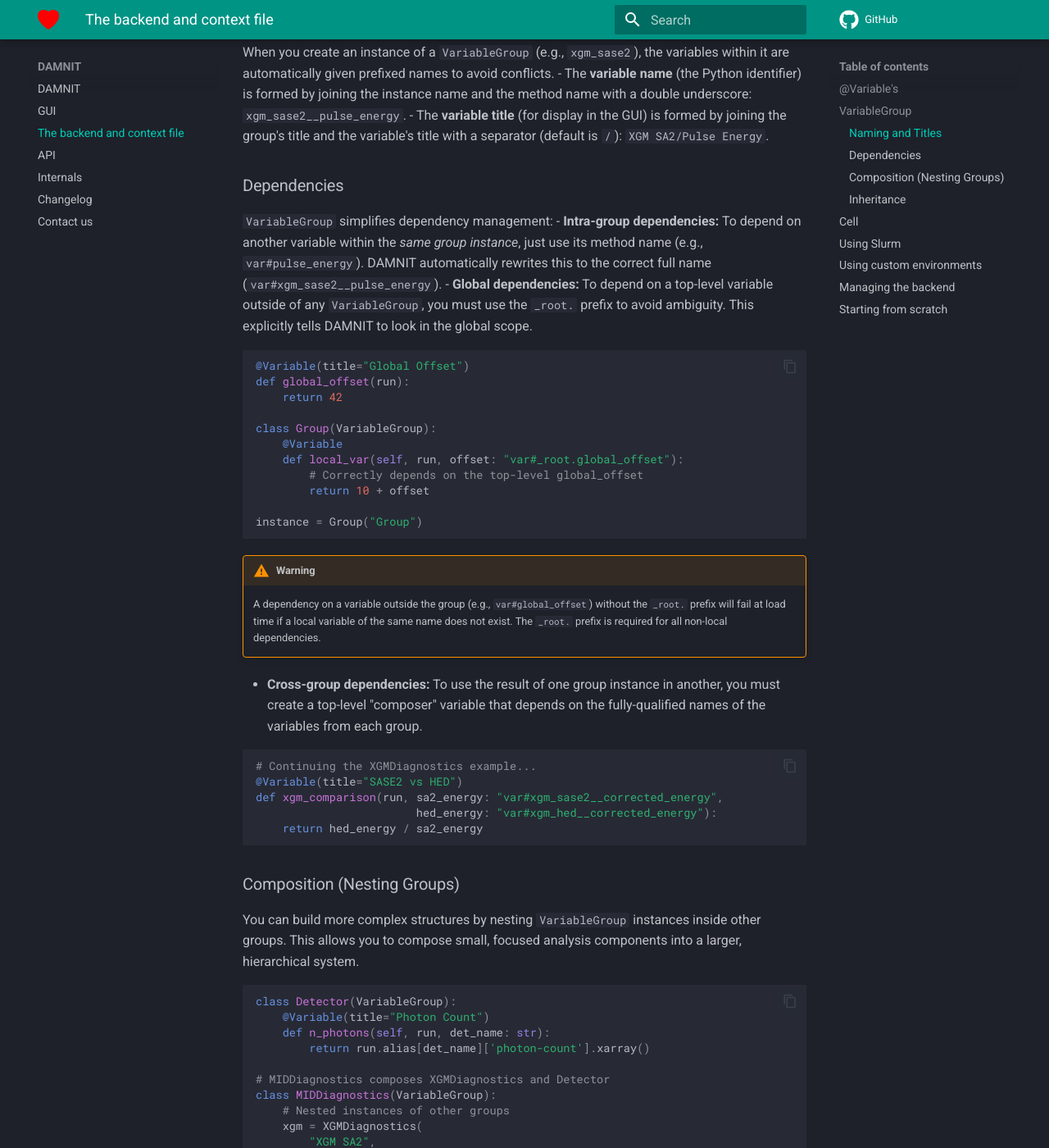
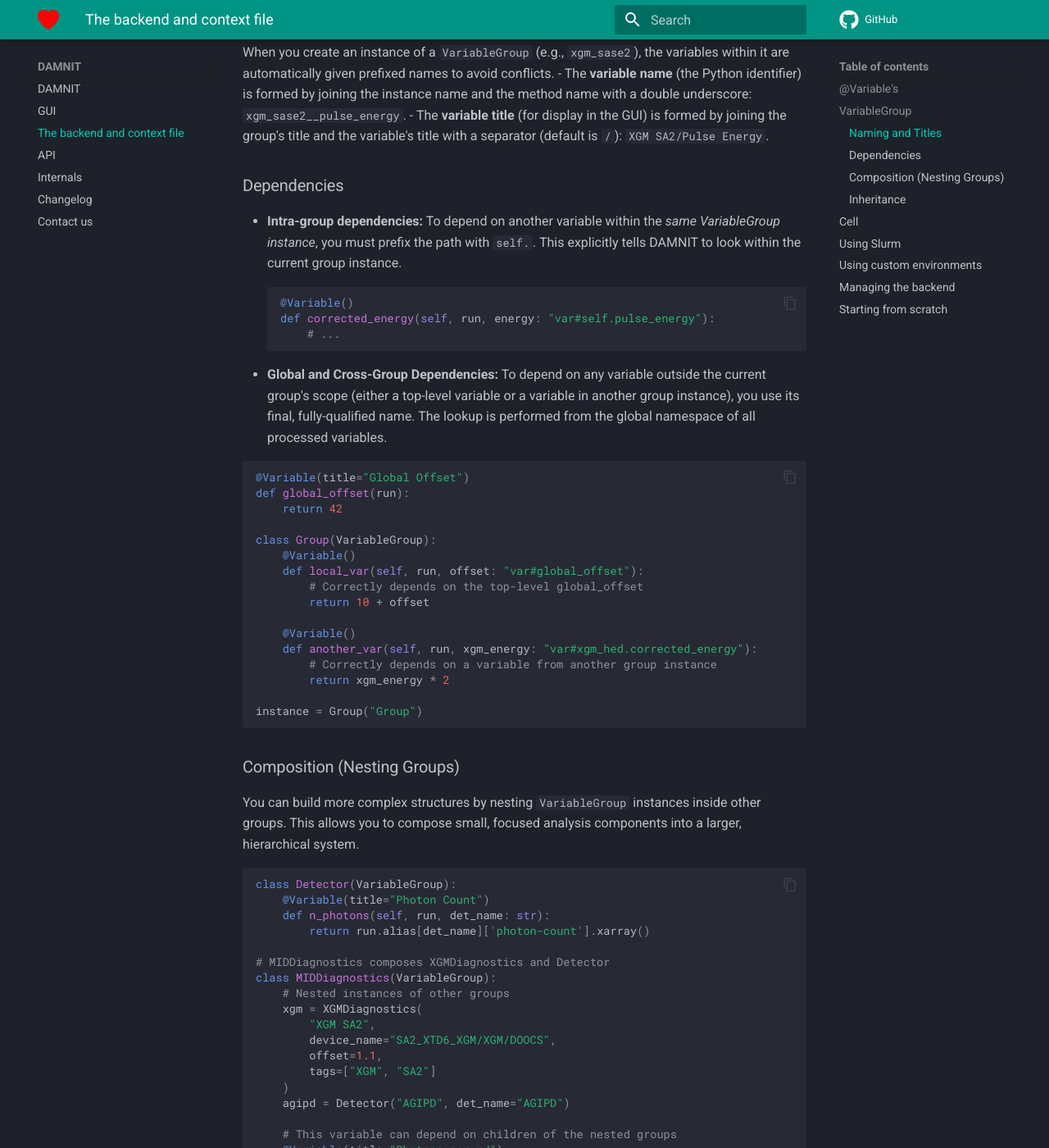
Before and after one commit to European-XFEL/DAMNIT, an MkDocs documentation site: the page built from docs/backend.md, in a window 1280 px wide and 1400 px high, scrolled down 4100 px. Shown: the whole window at 82% size. Built offline with MkDocs 1.6.1 and Material for MkDocs 9.7.7, drawn with Linux system fonts in a browser that asks for light colours; comment, search, counter and statistics services are not loaded; some of the changed text lies outside the part shown.

Commit message:
1. update var dependency syntax: default to global scope. Dependencies from the same instance must be prefixed with 'self.' 2. generalize the '.' syntax for nested variable names in annotations.

````diff
--- a/docs/backend.md
+++ b/docs/backend.md
@@ -169,7 +169,7 @@ class XGMDiagnostics(VariableGroup):
         return XGM(run, device_name).pulse_energy()
 
     @Variable(title="Corrected Energy", summary="mean")
-    def corrected_energy(self, run, energy: "var#pulse_energy", offset: float = 0.0):
+    def corrected_energy(self, run, energy: "var#self.pulse_energy", offset: float = 0.0):
         # This has an intra-group dependency on the 'pulse_energy' variable
         return energy + offset
 
@@ -199,14 +199,19 @@ variables within it are automatically given prefixed names to avoid conflicts.
   `XGM SA2/Pulse Energy`.
 
 ### Dependencies
-`VariableGroup` simplifies dependency management:
+
 - **Intra-group dependencies:** To depend on another variable within the *same
-  group instance*, just use its method name (e.g., `var#pulse_energy`). DAMNIT
-  automatically rewrites this to the correct full name
-  (`var#xgm_sase2__pulse_energy`).
-- **Global dependencies:** To depend on a top-level variable outside of any
-  `VariableGroup`, you must use the `_root.` prefix to avoid ambiguity. This
-  explicitly tells DAMNIT to look in the global scope.
+  VariableGroup instance*, you must prefix the path with `self.`. This
+  explicitly tells DAMNIT to look within the current group instance.
+  ```python
+  @Variable()
+  def corrected_energy(self, run, energy: "var#self.pulse_energy"):
+      # ...
+  ```
+- **Global and Cross-Group Dependencies:** To depend on any variable outside the
+  current group's scope (either a top-level variable or a variable in another
+  group instance), you use its final, fully-qualified name. The lookup is
+  performed from the global namespace of all processed variables.
 
 ```python
 @Variable(title="Global Offset")
@@ -214,34 +219,20 @@ def global_offset(run):
     return 42
 
 class Group(VariableGroup):
-    @Variable
-    def local_var(self, run, offset: "var#_root.global_offset"):
+    @Variable()
+    def local_var(self, run, offset: "var#global_offset"):
         # Correctly depends on the top-level global_offset
         return 10 + offset
+
+    @Variable()
+    def another_var(self, run, xgm_energy: "var#xgm_hed.corrected_energy"):
+        # Correctly depends on a variable from another group instance
+        return xgm_energy * 2
 
 instance = Group("Group")
 ```
 
-!!! warning
-    A dependency on a variable outside the group (e.g., `var#global_offset`)
-    without the `_root.` prefix will fail at load time if a local variable of
-    the same name does not exist. The `_root.` prefix is required for all
-    non-local dependencies.
-
-- **Cross-group dependencies:** To use the result of one group instance in
-  another, you must create a top-level "composer" variable that depends on the
-  fully-qualified names of the variables from each group.
-
-```python
-# Continuing the XGMDiagnostics example...
-@Variable(title="SASE2 vs HED")
-def xgm_comparison(run, sa2_energy: "var#xgm_sase2__corrected_energy",
-                        hed_energy: "var#xgm_hed__corrected_energy"):
-    return hed_energy / sa2_energy
-```
-
 ### Composition (Nesting Groups)
-
 You can build more complex structures by nesting `VariableGroup` instances
 inside other groups. This allows you to compose small, focused analysis
 components into a larger, hierarchical system.
@@ -266,8 +257,8 @@ class MIDDiagnostics(VariableGroup):
     # This variable can depend on children of the nested groups
     @Variable(title="Photons per µJ")
     def photons_per_microjoule(self, run,
-                               photons: "var#agipd.n_photons",
-                               energy: "var#xgm.corrected_energy"):
+                               photons: "var#self.agipd.n_photons",
+                               energy: "var#self.xgm.corrected_energy"):
         return photons / energy
 
 # Instantiate the top-level group
@@ -280,10 +271,10 @@ When groups are nested:
   `n_photons` inside the `agipd` instance, which is inside the `mid` instance,
   will have the name `mid__agipd__n_photons` and the title `MID
   Diagnostics/AGIPD/Photon Count`.
-- **Dependencies:** The dependency syntax remains the same. To depend on a
-  variable within a nested group from a sibling, you use its path from the
-  current group's perspective, joined by double underscores (e.g.,
-  `var#agipd__n_photons`) or a dot (e.g. `var#agipd.n_photons`).
+- **Dependencies:** To depend on a variable within the same instance (including
+  any nested groups), you use a path from `self`. You can use dot-notation `.`,
+  which acts as an alias for the double-underscore `__` used in the final
+  variable name (e.g. `var#self.detector.image_data`)
 - **Property Inheritance:**
     - `tags`: Are inherited recursively. In the example above, the `Diag` tag
       from the `MIDDiagnostics` instance will be applied to all variables inside
@@ -293,12 +284,6 @@ When groups are nested:
       specific group class. This ensures that a high-level grouping doesn't
       unintentionally mark a low-level, lightweight variable for heavy cluster
       processing.
-
-!!! note "Dependency syntax limitation"
-
-    Dot-notation currently only works inside a VariableGroup, if your Variable
-    outside a VariableGroup depends on a Variable inside a VariableGroup,
-    you'll have to use the double-underscore notation.
 
 ### Inheritance
 `VariableGroup` also supports standard Python class inheritance. A group can
@@ -313,7 +298,7 @@ class BaseAnalysis(VariableGroup):
 
 class DetectorAnalysis(BaseAnalysis):  # Inherits n_trains
     @Variable(title="Photon Count", data="proc")
-    def photon_count(self, run, n_trains: "var#n_trains"):
+    def photon_count(self, run, n_trains: "var#self.n_trains"):
         # Depends on an inherited variable
         return 1e6 / n_trains
 
````
Also changed, not shown: 2 other files.
